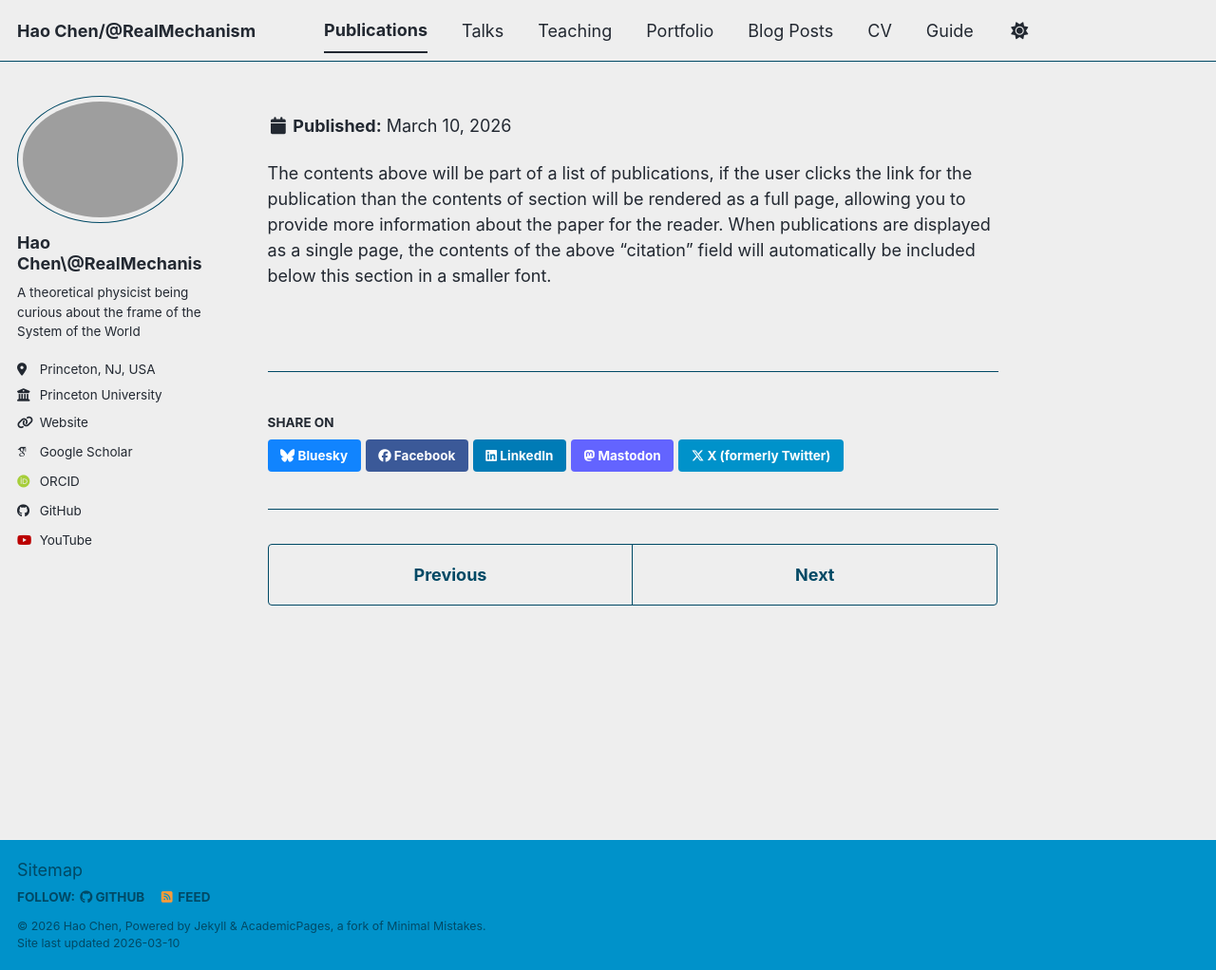
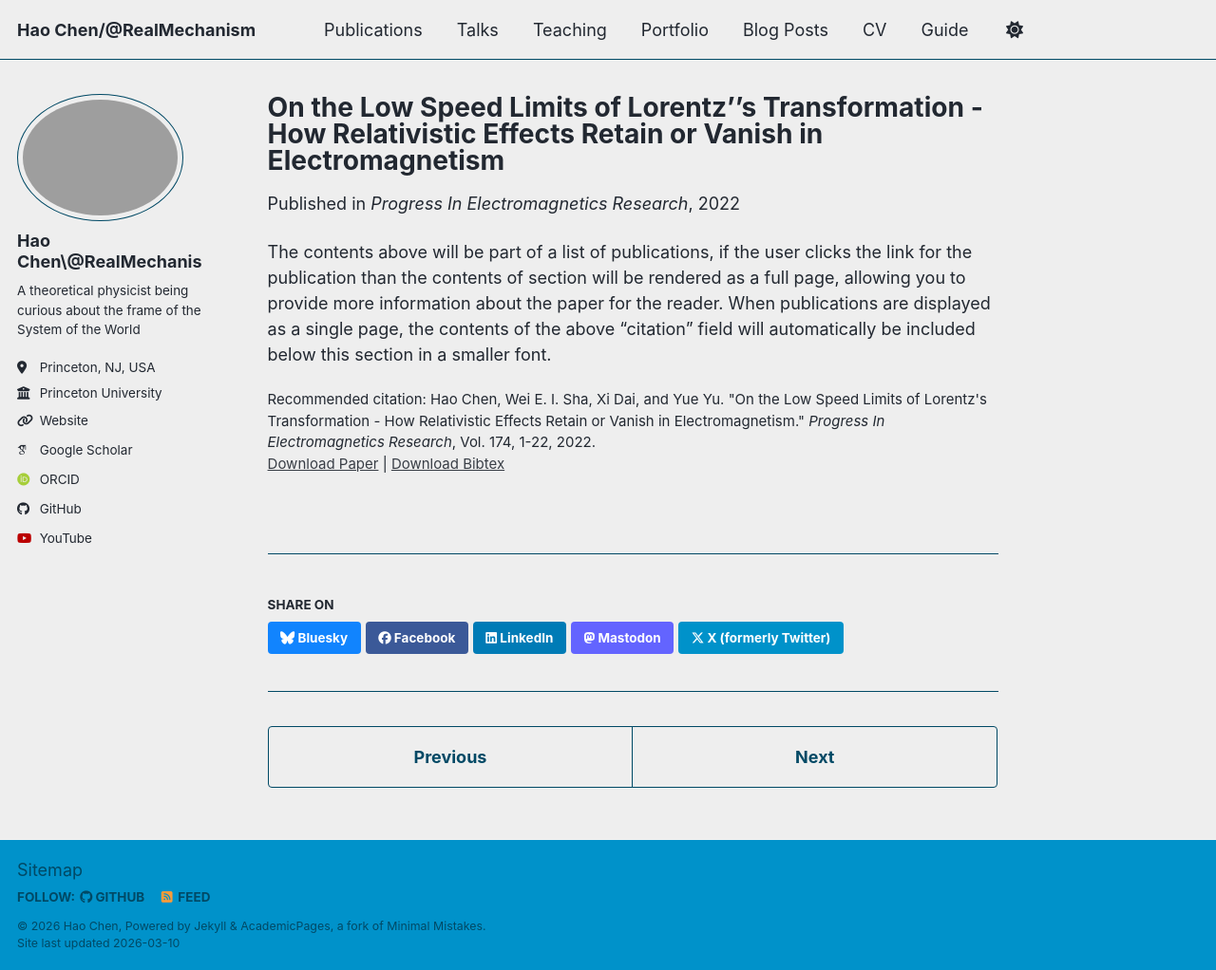
Before and after one commit to HCPrince/HCPrince.github.io, a Jekyll site: the page built from _publications/2009-10-01-paper-title-number-1.md, in a window 1280 px wide and 1022 px high. Shown: the whole window at 95% size. Built offline with Jekyll 4.4.1, drawn with Linux system fonts in a browser that asks for light colours; some web fonts are replaced; a script bundle is joined from its source files by our own code; library files that are not in the unit come from our copies.

Commit message:
Fix citation formatting in publication metadata

```diff
--- a/_publications/2009-10-01-paper-title-number-1.md
+++ b/_publications/2009-10-01-paper-title-number-1.md
@@ -1,5 +1,5 @@
 ---
-title: "On the Low Speed Limits of Lorentz's Transformation - How Relativistic Effects Retain or Vanish in Electromagnetism"
+title: "On the Low Speed Limits of Lorentz''s Transformation - How Relativistic Effects Retain or Vanish in Electromagnetism"
 collection: publications
 category: manuscripts
 permalink: /publication/PIER2022
@@ -8,6 +8,6 @@ date: 2022-04-27
 venue: 'Progress In Electromagnetics Research'
 paperurl: 'https://www.jpier.org/PIER/pier.php?paper=22021701'
 bibtexurl: 'https://arxiv.org/abs/2202.10242'
-citation: 'Hao Chen, Wei E. I. Sha, Xi Dai, and Yue Yu. &quot;On the Low Speed Limits of Lorentz's Transformation - How Relativistic Effects Retain or Vanish in Electromagnetism.&quot; <i>Progress In Electromagnetics Research</i>, Vol. 174, 1-22, 2022.'
+citation: 'Hao Chen, Wei E. I. Sha, Xi Dai, and Yue Yu. &quot;On the Low Speed Limits of Lorentz''s Transformation - How Relativistic Effects Retain or Vanish in Electromagnetism.&quot; <i>Progress In Electromagnetics Research</i>, Vol. 174, 1-22, 2022.'
 ---
 The contents above will be part of a list of publications, if the user clicks the link for the publication than the contents of section will be rendered as a full page, allowing you to provide more information about the paper for the reader. When publications are displayed as a single page, the contents of the above "citation" field will automatically be included below this section in a smaller font.
```
